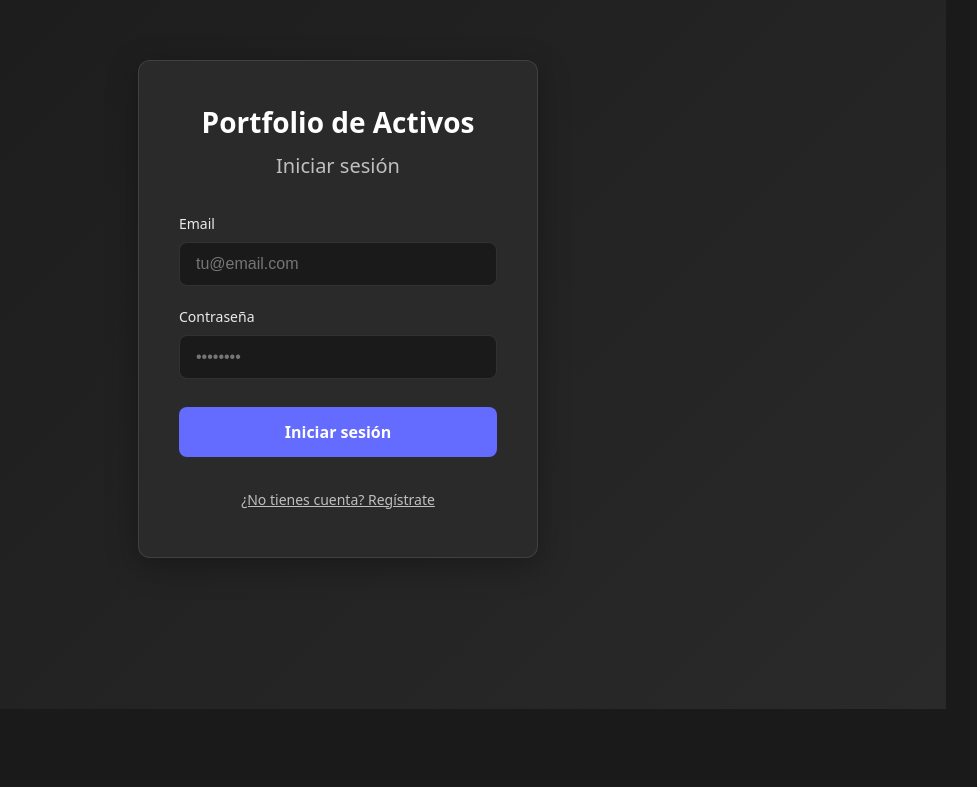
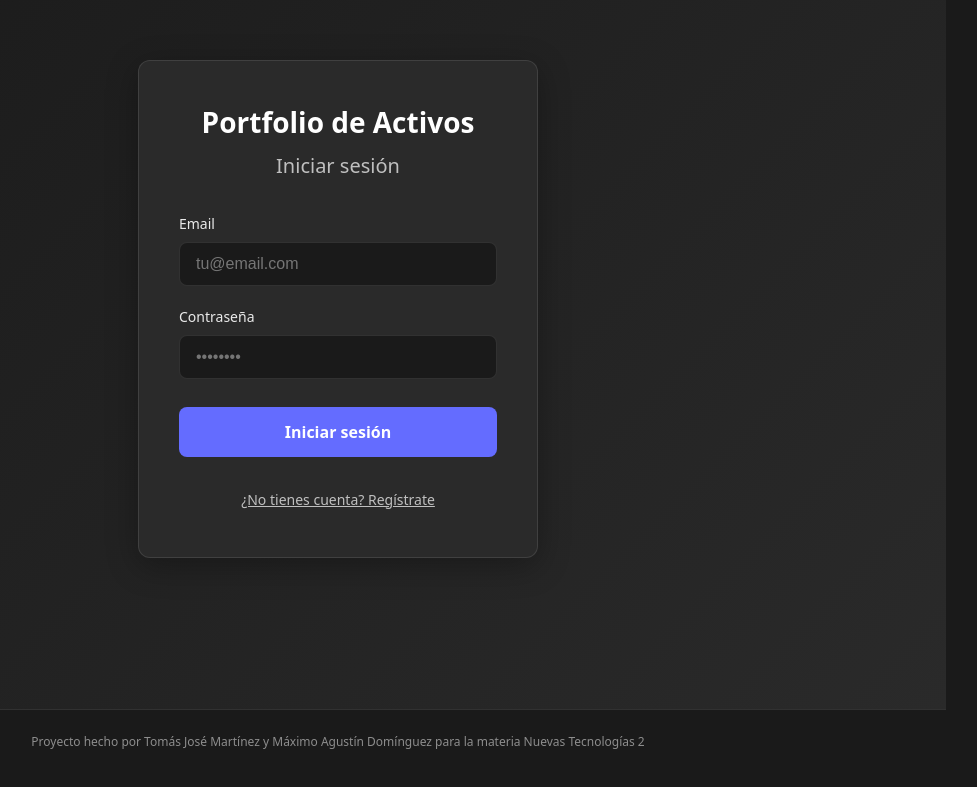
Before and after one commit to maximoagustindominguez/PNT2-PORTFOLIO-MANAGER, a React (Vite) app: page /login in a window 1280 px wide. Shown: the part 123-910 px from the top of the page, without its empty margins (302-1279 px from the left). Before the commit the page ends 864 px from the top, so only its background shows below. Built offline with nearby package versions, Linux system fonts and the light colour scheme; no server answers.

Commit message:
(feat):agregado al final de la pagina un mensaje

```diff
--- a/src/App.css
+++ b/src/App.css
@@ -4,6 +4,12 @@
   padding: 2rem;
   min-height: 100vh;
   transition: filter 0.2s ease, pointer-events 0s;
+}
+
+.app-container {
+  display: flex;
+  flex-direction: column;
+  min-height: 100vh;
 }
 
 body.modal-open #root {
--- a/src/App.jsx
+++ b/src/App.jsx
@@ -27,6 +27,7 @@
 import { BrowserRouter } from 'react-router';
 import { AuthProvider } from './components/AuthProvider';
 import { AppRoutes } from './app/AppRoutes';
+import { Footer } from './components/Footer/Footer';
 import './App.css'; // Estilos específicos del componente App
 
 /**
@@ -39,8 +40,12 @@ function App() {
     <BrowserRouter>
       {/* AuthProvider escucha cambios en la sesión de Supabase */}
       <AuthProvider>
-        {/* AppRoutes define todas las rutas de la aplicación */}
-        <AppRoutes />
+        <div className="app-container">
+          {/* AppRoutes define todas las rutas de la aplicación */}
+          <AppRoutes />
+          {/* Footer aparece en todas las páginas */}
+          <Footer />
+        </div>
       </AuthProvider>
     </BrowserRouter>
   );
--- /dev/null
+++ b/src/components/Footer/Footer.jsx
@@ -0,0 +1,15 @@
+import styles from './Footer.module.css';
+
+/**
+ * Componente Footer
+ * Muestra información de los autores del proyecto
+ */
+export function Footer() {
+  return (
+    <footer className={styles.footer}>
+      <p className={styles.footerText}>
+        Proyecto hecho por Tomás José Martínez y Máximo Agustín Domínguez para la materia Nuevas Tecnologías 2
+      </p>
+    </footer>
+  );
+}
--- /dev/null
+++ b/src/components/Footer/Footer.module.css
@@ -0,0 +1,23 @@
+.footer {
+  margin-top: auto;
+  padding: 1.5rem 2rem;
+  text-align: center;
+  border-top: 1px solid rgba(255, 255, 255, 0.1);
+}
+
+.footerText {
+  font-size: 0.75rem;
+  color: rgba(255, 255, 255, 0.5);
+  margin: 0;
+  line-height: 1.4;
+}
+
+@media (max-width: 768px) {
+  .footer {
+    padding: 1rem;
+  }
+
+  .footerText {
+    font-size: 0.7rem;
+  }
+}
```
